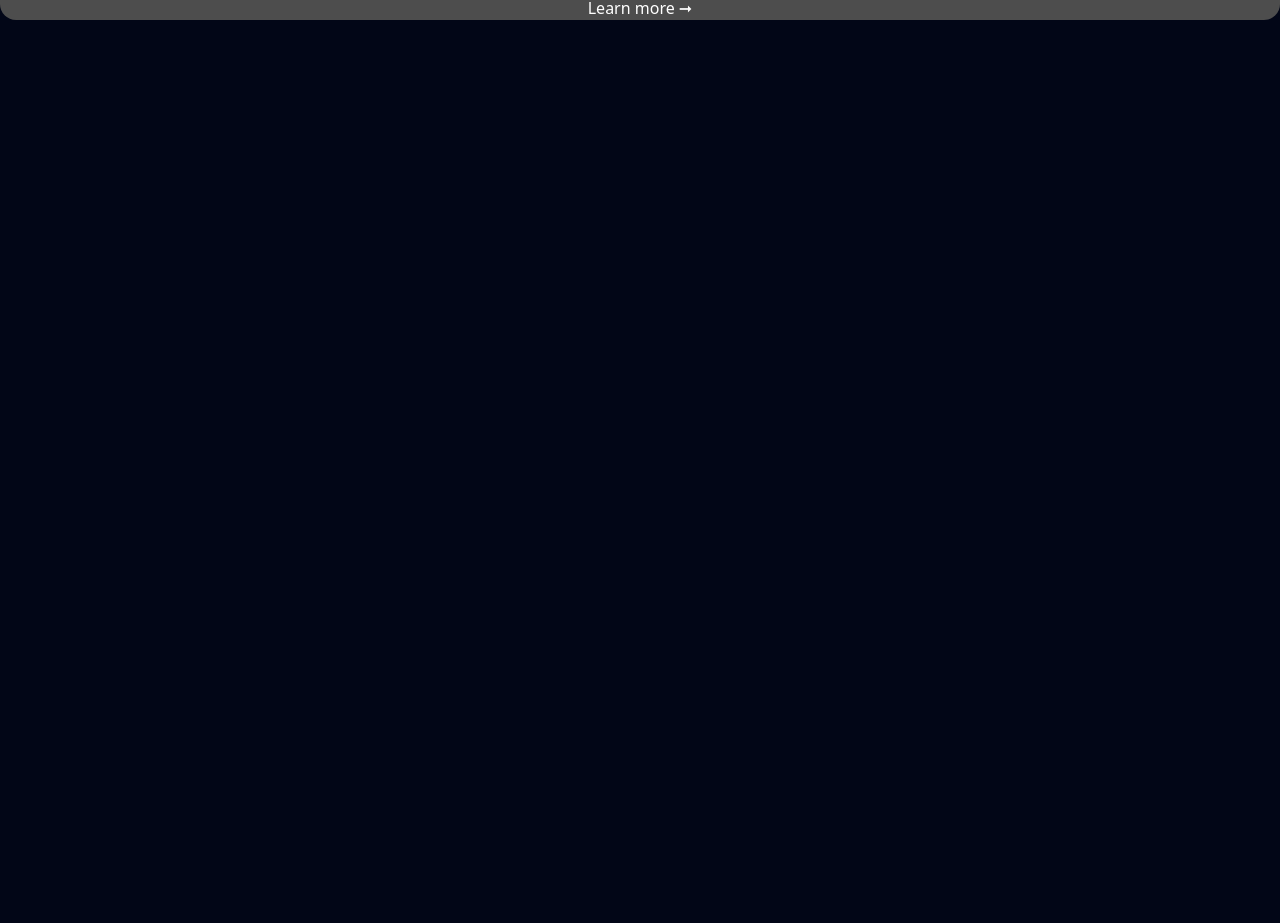
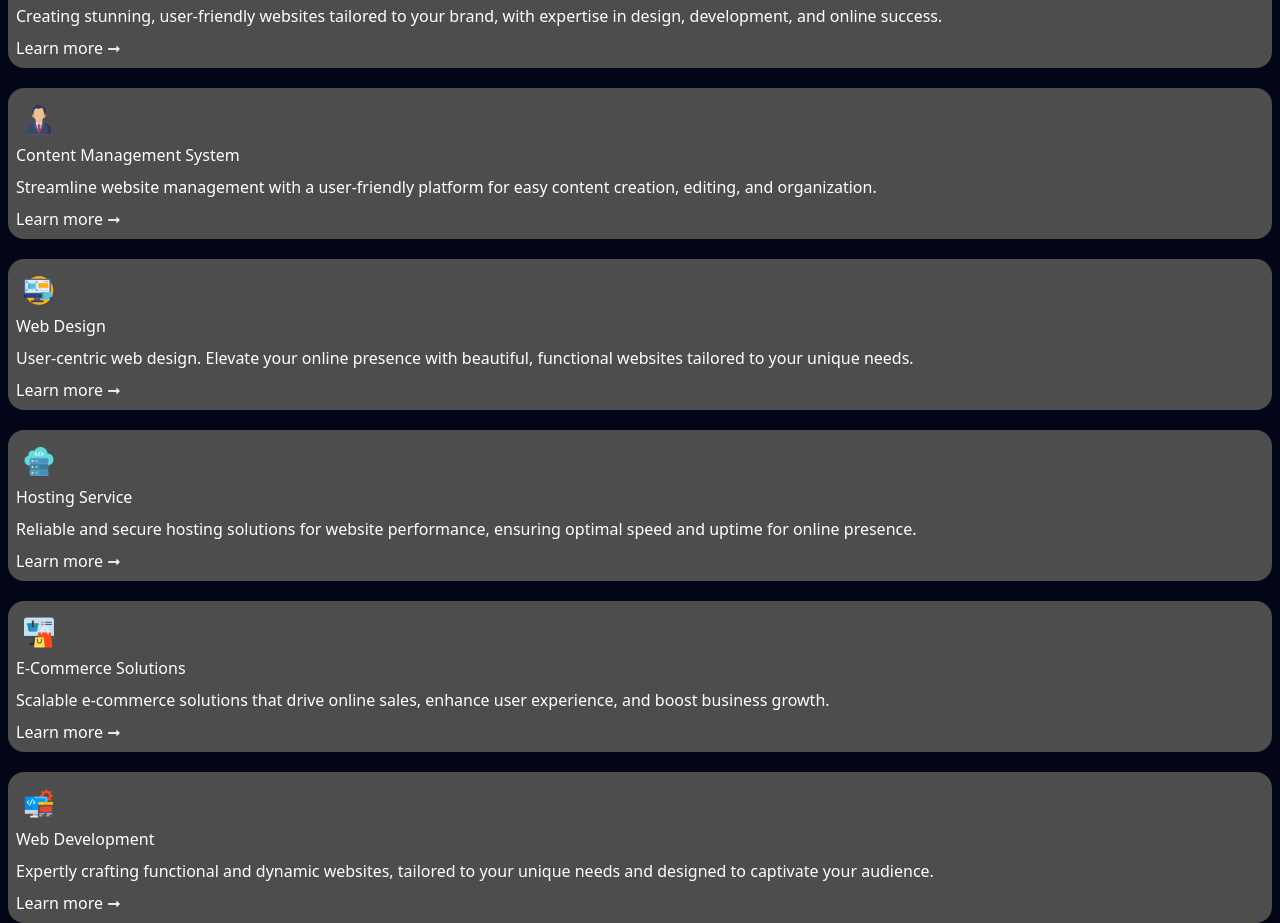
Before and after one commit to KingBonfante/prova01, a Next.js app: page / in a window 1280 px wide. Shown: the part 493-1416 px from the top of the page. Before the commit the page ends 800 px from the top, so only its background shows below. Built offline with nearby package versions, Linux system fonts and the light colour scheme.

Commit message:
fix: builts

```diff
--- a/app/components/Built.tsx
+++ b/app/components/Built.tsx
@@ -7,18 +7,88 @@ export default function Built(){
         <div>
             <h3 className="text-emerald-500 text-5xl font-semibold">We Help to built startup websites</h3>
         </div>
-        <div>
-            <div  className="mt-5 rounded-2xl bg-[#4d4d4d]">
-                <div className="rounded-1xl bg-gray-800 ">
+        <div className="text-left">
+            <div  className="p-2 mx-2 mt-5 rounded-2xl bg-[#4d4d4d]">
+                <div className="m-2">
                     <img src="/img/img1.png" alt="" />
                 </div>
                 <div>
-                    <h4>Website Builders</h4>
+                    <h4 className=" my-2">Website Builders</h4>
                     <p className="font-light">Creating stunning, user-friendly websites tailored to your brand, with expertise in design, development, and online success.</p>
                 </div>
                 <div>
                     <a href="https://google.com">
-                        <p>Learn more ➞</p>
+                        <p className="mt-2">Learn more ➞</p>
+                    </a>
+                 </div>
+            </div>
+            <div  className="p-2 mx-2 mt-5 rounded-2xl bg-[#4d4d4d]">
+                <div className="m-2">
+                    <img src="/img/img2.png" alt="" />
+                </div>
+                <div>
+                    <h4 className="my-2">Content Management System</h4>
+                    <p className="font-light text-left">Streamline website management with a user-friendly platform for easy content creation, editing, and organization.</p>
+                </div>
+                <div>
+                    <a href="https://google.com">
+                        <p className="mt-2">Learn more ➞</p>
+                    </a>
+                 </div>
+            </div>
+            <div  className="p-2 mx-2 mt-5 rounded-2xl bg-[#4d4d4d]">
+                <div className="m-2">
+                    <img src="/img/img3.png" alt="" />
+                </div>
+                <div>
+                    <h4 className="my-2">Web Design</h4>
+                    <p className="font-light">User-centric web design. Elevate your online presence with beautiful, functional websites tailored to your unique needs.</p>
+                </div>
+                <div>
+                    <a href="https://google.com">
+                        <p className="mt-2">Learn more ➞</p>
+                    </a>
+                 </div>
+            </div>
+            <div  className="p-2 mx-2 mt-5 rounded-2xl bg-[#4d4d4d]">
+                <div className="m-2">
+                    <img src="/img/img4.png" alt="" />
+                </div>
+                <div>
+                    <h4 className="my-2">Hosting Service</h4>
+                    <p className="font-light">Reliable and secure hosting solutions for website performance, ensuring optimal speed and uptime for online presence.</p>
+                </div>
+                <div>
+                    <a href="https://google.com">
+                        <p className="mt-2">Learn more ➞</p>
+                    </a>
+                 </div>
+            </div>
+            <div  className="p-2 mx-2 mt-5 rounded-2xl bg-[#4d4d4d]">
+                <div className="m-2">
+                    <img src="/img/img5.png" alt="" />
+                </div>
+                <div>
+                    <h4 className="my-2">E-Commerce Solutions</h4>
+                    <p className="font-light">Scalable e-commerce solutions that drive online sales, enhance user experience, and boost business growth.</p>
+                </div>
+                <div>
+                    <a href="https://google.com">
+                        <p className="mt-2">Learn more ➞</p>
+                    </a>
+                 </div>
+            </div>
+            <div  className="p-2 mx-2 mt-5 rounded-2xl bg-[#4d4d4d]">
+                <div className="m-2">
+                    <img src="/img/img6.png" alt="" />
+                </div>
+                <div>
+                    <h4 className="my-2">Web Development</h4>
+                    <p className="font-light">Expertly crafting functional and dynamic websites, tailored to your unique needs and designed to captivate your audience.</p>
+                </div>
+                <div>
+                    <a href="https://google.com">
+                        <p className="mt-2">Learn more ➞</p>
                     </a>
                  </div>
             </div>
```
